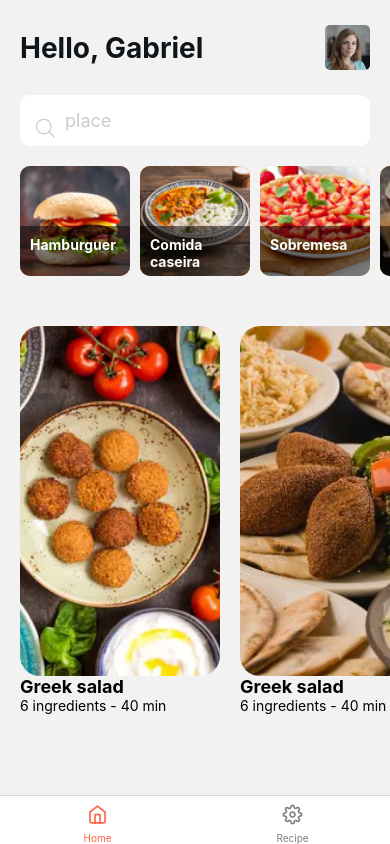
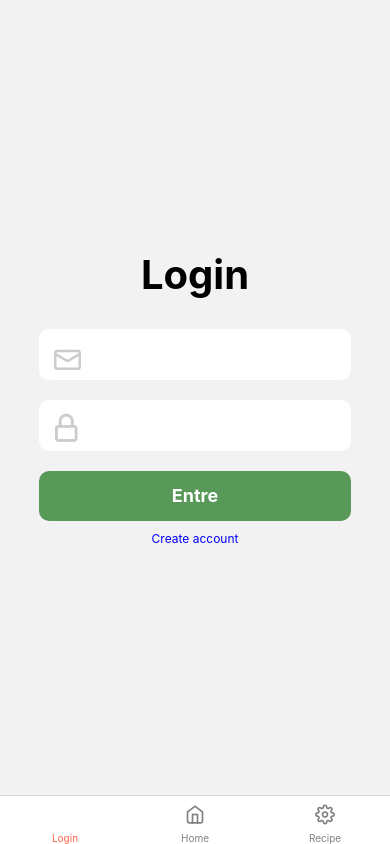
Before and after one commit to GabrielNatan/react-native-recipe, a React Native app: screen /Login in a window 390 px wide. Built offline with nearby package versions, Linux system fonts and the light colour scheme.

Commit message:
create Login

```diff
--- a/src/Routes/appRotas.js
+++ b/src/Routes/appRotas.js
@@ -6,6 +6,7 @@ import Icon from "react-native-vector-icons/Feather";
 import RoutesHome from './RoutesHome';
 import Home from '../pages/Home';
 import Recipe from '../pages/Recipe';
+import { Login } from '../pages/Login';
 
 const Tab = createBottomTabNavigator();
 
@@ -31,6 +32,7 @@ export default function AppRotas() {
             headerShown:false
           })}
         >
+        <Tab.Screen name='Login' component={Login} />
         <Tab.Screen name='Home' component={RoutesHome} />
         <Tab.Screen name='Recipe' component={Recipe} />
       </Tab.Navigator>
--- /dev/null
+++ b/src/pages/Login/index.js
@@ -0,0 +1,103 @@
+import { StyleSheet, Text, TextInput, TouchableOpacity, View } from "react-native"
+import Icons from "react-native-vector-icons/EvilIcons"
+import Icon from "react-native-vector-icons/Octicons"
+import { useNavigation } from "@react-navigation/native"
+import { useState } from "react"
+export const Login = ()=>{
+    const navigation = useNavigation()
+    const [email,setEmail] = useState('')
+    const [password,setPassword] = useState('')
+    return(
+        <View style={styled.container}>
+            <Text style={styled.h1}>Login</Text>
+            <View  style={styled.cont}>
+                <Icon style={styled.icon1} name="mail" size={27} color="#CCC" />
+                <TextInput
+                    style={styled.input}
+                    value={email}
+                    onChangeText={setEmail}
+                />
+            </View>
+            <View  style={styled.cont}>
+                <Icon style={styled.icon} name="lock" size={30} color="#CCC" />
+                <TextInput
+                    style={styled.input}
+                    secureTextEntry={true}
+                    value={password}
+                    onChangeText={setPassword}
+                />
+            </View>
+
+           <TouchableOpacity style={styled.btn}>
+            <Text style={styled.textBtn}>Entre</Text>
+           </TouchableOpacity>
+           <TouchableOpacity
+            onPress={()=>{navigation.navigate("Create account")}}
+           >
+                <Text style={styled.link}>Create account</Text>
+           </TouchableOpacity>
+        </View>
+    )
+}
+
+const styled = StyleSheet.create({
+    container:{
+        height:"100%",
+        width:"100%",
+        justifyContent:"center",
+        alignItems:"center"
+    },
+    h1:{
+        fontSize:40,
+        fontWeight:"bold",
+        marginBottom:30
+    },
+    cont:{
+        width:"80%",
+    },
+    icon:{
+        position:"absolute",
+        left:16,
+        top:13,
+        zIndex:1
+
+    },
+    icon1:{
+        position:"absolute",
+        left:15,
+        top:16,
+        zIndex:1
+
+    },
+    input:{
+        width:"100%",
+        borderRadius:10,
+        paddingLeft:56,
+        paddingRight:15,
+        paddingVertical:15,
+        backgroundColor:"#FFF",
+        fontSize:18,
+        color:"#CCC",
+        marginBottom:20
+    },
+    btn:{
+        width:"80%",
+        borderRadius:10,
+        backgroundColor:"#589858",
+        color:"#CCC",
+        height:50,
+        marginBottom:10,
+        justifyContent:"center",
+        alignItems:"center"
+    },
+    textBtn:{
+        fontSize:18,
+        color:"#FFF",
+        fontWeight:"bold"
+    },
+    link:{
+        color:"blue",
+        fontSize:12,
+
+    }
+})
```
